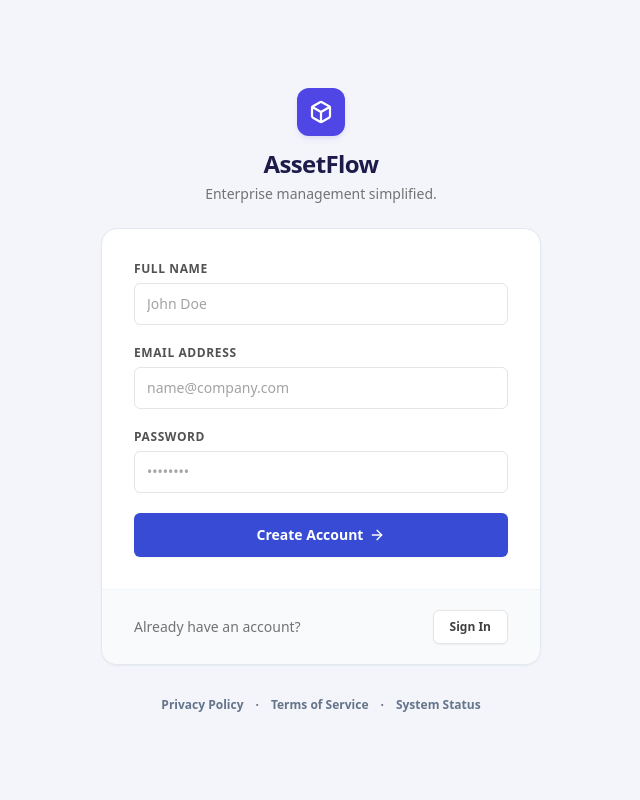
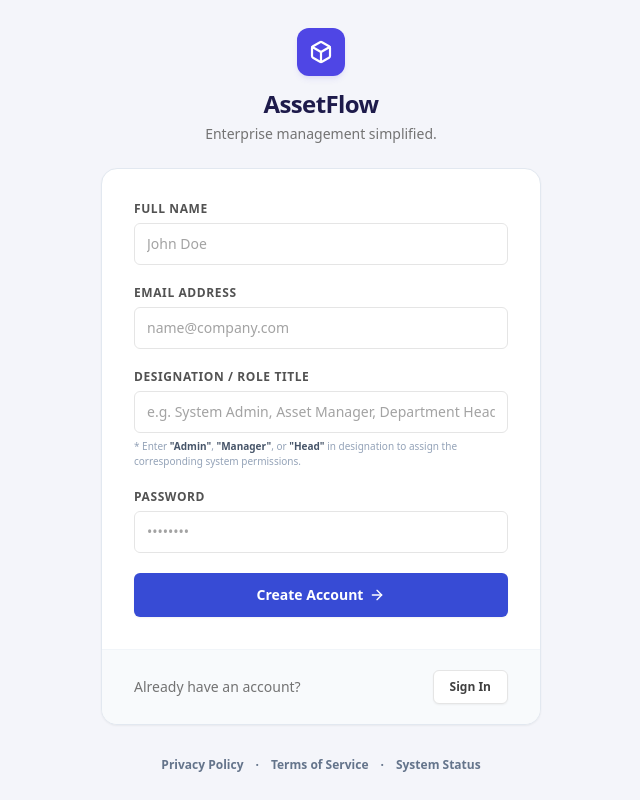
Before and after one commit to Coder-06-tech/AssestFlow, a React (Vite) app in the folder frontend/: page /signup in a window 1280 px wide. Shown: the whole page, without its empty margins (319-959 px from the left). Built offline with nearby package versions, Linux system fonts and the light colour scheme; no server answers.

Commit message:
Support designation in signup for auto-assigning user roles

```diff
--- a/frontend/src/context/AuthContext.jsx
+++ b/frontend/src/context/AuthContext.jsx
@@ -46,8 +46,8 @@ export const AuthProvider = ({ children }) => {
     return response.data;
   };
 
-  const signup = async (name, email, password) => {
-    const response = await api.post('/auth/signup', { name, email, password });
+  const signup = async (name, email, password, designation) => {
+    const response = await api.post('/auth/signup', { name, email, password, designation });
     return response.data;
   };
 
--- a/frontend/src/pages/Signup.jsx
+++ b/frontend/src/pages/Signup.jsx
@@ -12,11 +12,12 @@ const Signup = () => {
   const [name, setName] = useState('');
   const [email, setEmail] = useState('');
   const [password, setPassword] = useState('');
+  const [designation, setDesignation] = useState('');
   const [loading, setLoading] = useState(false);
 
   const handleSubmit = async (e) => {
     e.preventDefault();
-    if (!name || !email || !password) {
+    if (!name || !email || !password || !designation) {
       toast.warning('Please complete all form fields.');
       return;
     }
@@ -28,7 +29,7 @@ const Signup = () => {
 
     setLoading(true);
     try {
-      await signup(name, email, password);
+      await signup(name, email, password, designation);
       toast.success('Account created successfully! Please log in.');
       navigate('/login');
     } catch (err) {
@@ -88,6 +89,25 @@ const Signup = () => {
           />
         </div>
 
+        {/* Designation */}
+        <div className="space-y-1.5">
+          <label className="block text-xs font-bold text-neutral-600 uppercase tracking-wider" htmlFor="designation">
+            Designation / Role Title
+          </label>
+          <input
+            id="designation"
+            type="text"
+            required
+            placeholder="e.g. System Admin, Asset Manager, Department Head"
+            value={designation}
+            onChange={(e) => setDesignation(e.target.value)}
+            className="block w-full px-3 py-2.5 border border-neutral-200 rounded-lg text-sm text-neutral-800 placeholder-neutral-400 focus:outline-none focus:ring-2 focus:ring-indigo-500 focus:border-indigo-500 transition-shadow"
+          />
+          <p className="text-[10px] text-slate-400 leading-normal font-medium">
+            * Enter <span className="font-bold text-slate-650 text-slate-600">"Admin"</span>, <span className="font-bold text-slate-650 text-slate-600">"Manager"</span>, or <span className="font-bold text-slate-650 text-slate-600">"Head"</span> in designation to assign the corresponding system permissions.
+          </p>
+        </div>
+
         {/* Password */}
         <div className="space-y-1.5">
           <label className="block text-xs font-bold text-neutral-600 uppercase tracking-wider" htmlFor="password">
```
Also changed, not shown: 2 other files (tests, documents, lock files or other folders).
